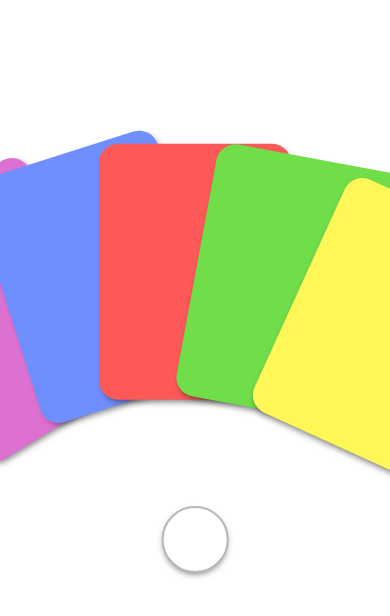
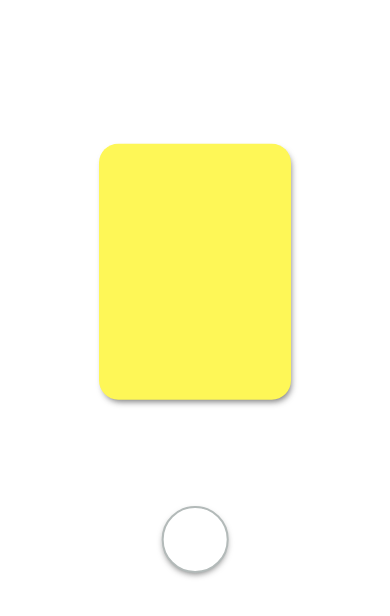
Before and after one commit to ibrahimtaib/quiz-website, a Next.js app in the folder src/: page /1/lobby in a window 390 px wide. Shown: the top 616 px of the page. Built offline with nearby package versions, Linux system fonts and the light colour scheme.

Commit message:
responsive styling
if width too small we only display the player's card

```diff
--- a/src/packages/styles/lobby.module.css
+++ b/src/packages/styles/lobby.module.css
@@ -44,10 +44,10 @@
   width: 12em;
 
   /* transition */
-  transition: bottom 400ms ease;
-  -o-transition: bottom 400ms ease;
-  -moz-transition: bottom 400ms ease;
-  -webkit-transition: bottom 400ms ease;
+  transition: bottom 400ms ease, transform 400ms ease;
+  -o-transition: bottom 400ms ease, -o-transform 400ms ease;
+  -moz-transition: bottom 400ms ease, -moz-transform 400ms ease;
+  -webkit-transition: bottom 400ms ease, -webkit-transform 400ms ease;
 }
 .card:hover {
   bottom: 15%;
@@ -126,3 +126,16 @@
     width: 15em;
   }
 }
+
+@media screen and (max-width: 500px) {
+  .card {
+    display: none;
+  }
+  .card5 {
+    display: initial;
+    transform: translate(-50%, -22%);
+    -webkit-transform: translate(-50%, -22%);
+    -moz-transform: translate(-50%, -22%);
+    -o-transform: translate(-50%, -22%);
+  }
+}
```
